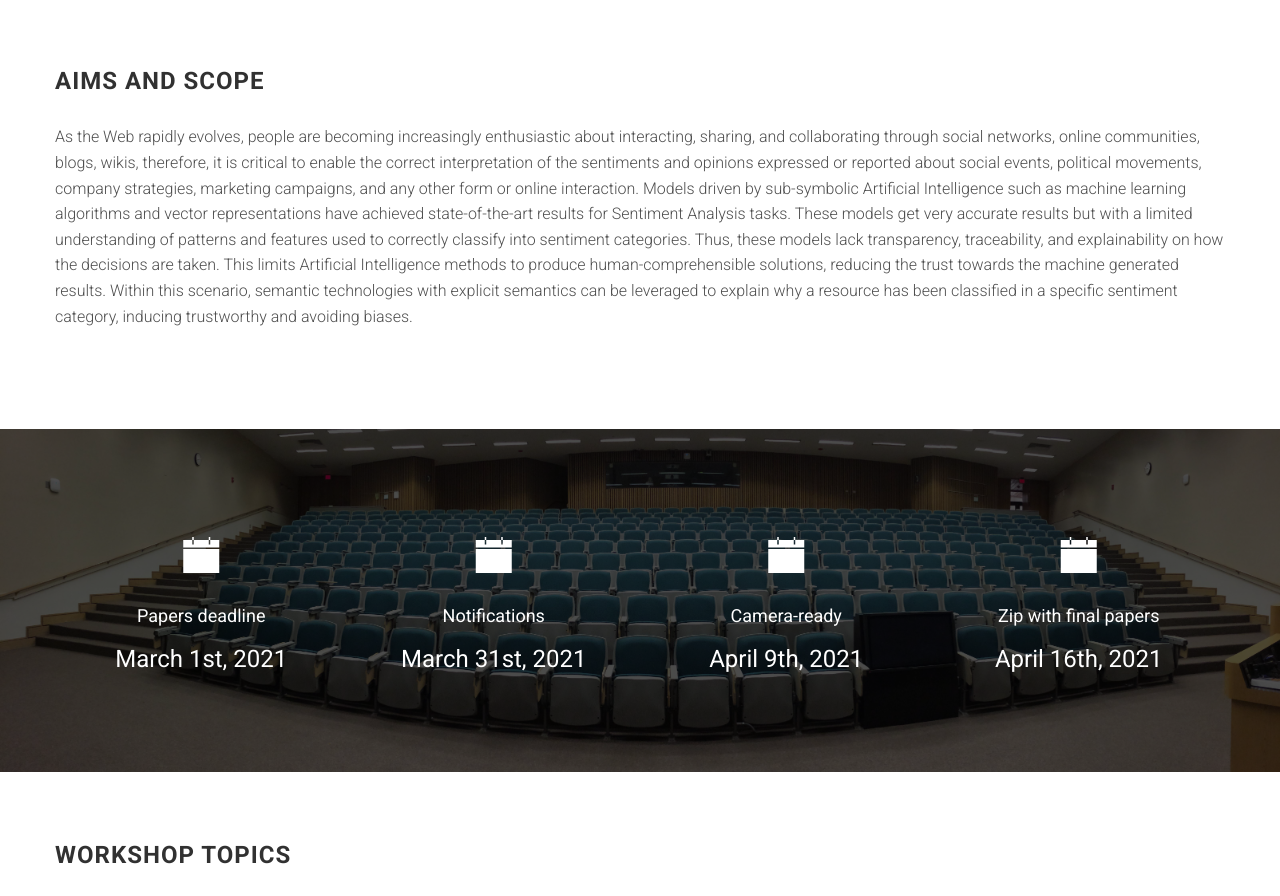
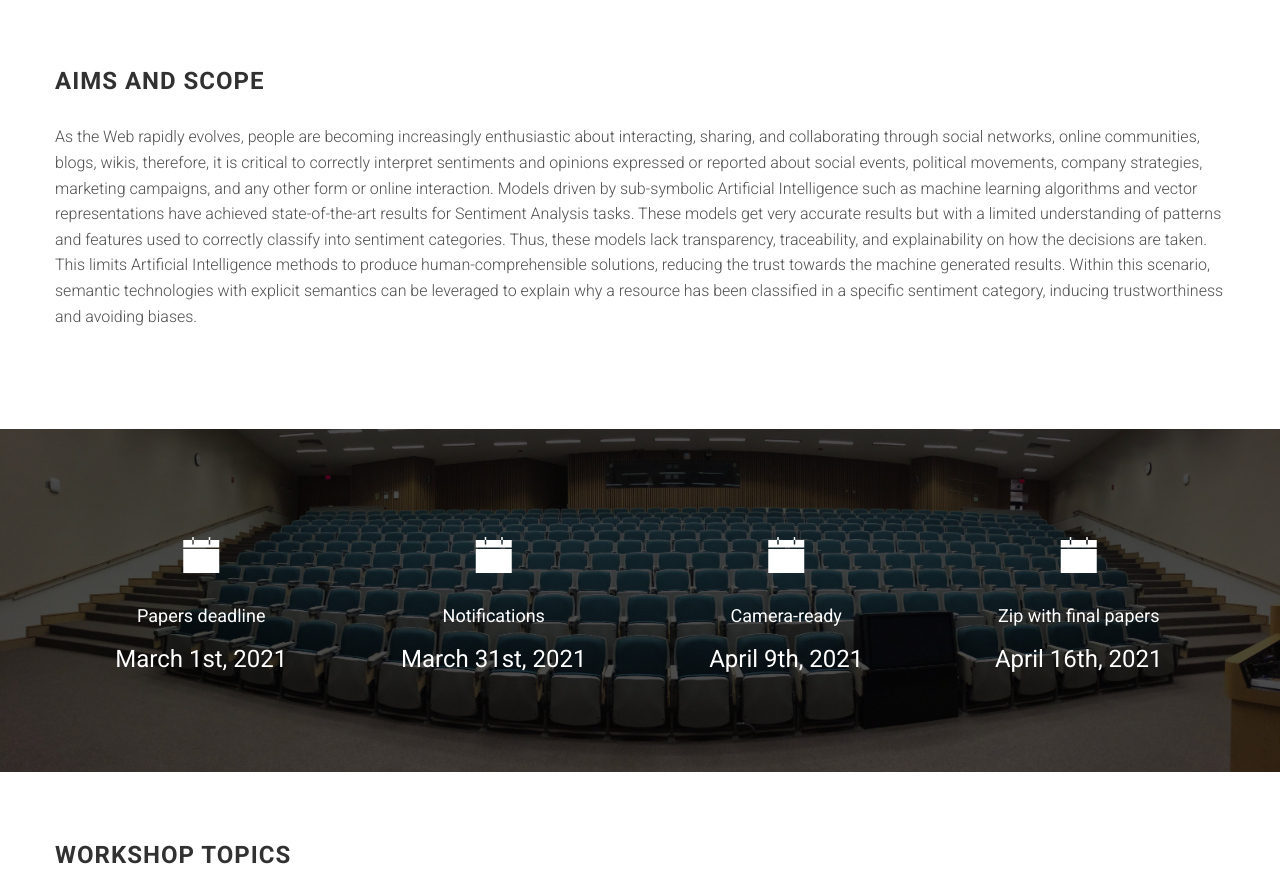
Before and after one commit to danilo-dessi/xsentiment, a website: page index.html in a window 1280 px wide. Shown: the part 802-1698 px from the top of the page. Drawn offline with Linux system fonts and the light colour scheme; files whose address does not match are found by name.

Commit message:
updated description

```diff
--- a/index.html
+++ b/index.html
@@ -74,7 +74,7 @@
 
                     <h3 class="section-title">Aims and Scope</h3>
 
-                    <p>As the Web rapidly evolves, people are becoming increasingly enthusiastic about interacting, sharing, and collaborating through social networks, online communities, blogs, wikis, therefore, it is critical to enable the correct interpretation of the sentiments and opinions expressed or reported about social events, political movements, company strategies, marketing campaigns, and any other form or online interaction. Models driven by sub-symbolic Artificial Intelligence such as machine learning algorithms and vector representations have achieved state-of-the-art results for Sentiment Analysis tasks. These models get very accurate results but with a limited understanding of patterns and features used to correctly classify into sentiment categories. Thus, these models lack transparency, traceability, and explainability on how the decisions are taken. This limits Artificial Intelligence methods to produce human-comprehensible solutions, reducing the trust towards the machine generated results. Within this scenario, semantic technologies with explicit semantics can be leveraged to explain why a resource has been classified in a specific sentiment category, inducing trustworthy and avoiding biases. </p>
+                    <p>As the Web rapidly evolves, people are becoming increasingly enthusiastic about interacting, sharing, and collaborating through social networks, online communities, blogs, wikis, therefore, it is critical to correctly interpret sentiments and opinions expressed or reported about social events, political movements, company strategies, marketing campaigns, and any other form or online interaction. Models driven by sub-symbolic Artificial Intelligence such as machine learning algorithms and vector representations have achieved state-of-the-art results for Sentiment Analysis tasks. These models get very accurate results but with a limited understanding of patterns and features used to correctly classify into sentiment categories. Thus, these models lack transparency, traceability, and explainability on how the decisions are taken. This limits Artificial Intelligence methods to produce human-comprehensible solutions, reducing the trust towards the machine generated results. Within this scenario, semantic technologies with explicit semantics can be leveraged to explain why a resource has been classified in a specific sentiment category, inducing trustworthiness and avoiding biases. </p>
 
             </div><!-- /.row -->
         </div><!-- /.container -->
```
